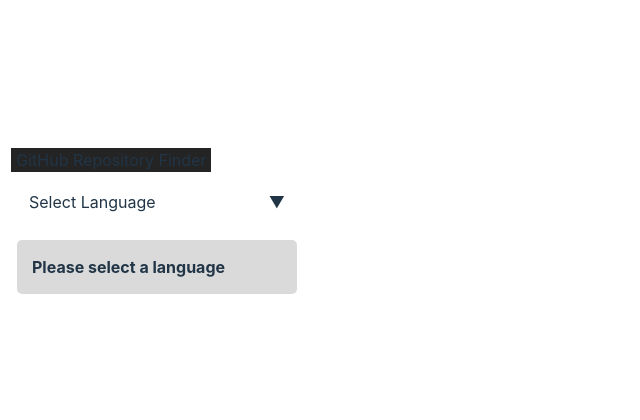
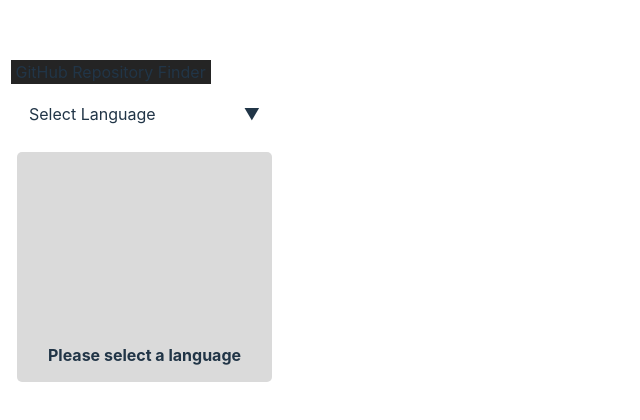
Before and after one commit to Jaunty5899/GitHubRandomRepositoryFinder, a React (Vite) app: page / in a window 1280 px wide. Shown: the part 162-582 px from the top of the page, without its empty margins (0-640 px from the left). Built offline with nearby package versions, Linux system fonts and the light colour scheme.

Commit message:
alignment fixes in card

```diff
--- a/src/Card.css
+++ b/src/Card.css
@@ -4,7 +4,13 @@
   background-color: rgba(128, 128, 128, 0.289);
   border-radius: 5px;
   padding: 15px;
-  width: 250px;
+  width: 225px;
+  min-height: 200px;
+}
+.cardBody {
+  display: flex;
+  flex-direction: column;
+  flex-grow: 1;
 }
 .cardTitle {
   margin: 0;
@@ -14,6 +20,7 @@
   color: rgb(255, 255, 255, 0.8);
   font-size: smaller;
   word-wrap: break-word;
+  flex-grow: 1;
 }
 .repoInfo {
   display: flex;
@@ -38,3 +45,13 @@
 .retry {
   background-color: rgba(255, 0, 0, 0.5);
 }
+.centerElements {
+  display: grid;
+}
+.centerElements > h4 {
+  align-self: flex-end;
+  justify-self: center;
+}
+.centerElements > button {
+  align-self: flex-end;
+}
--- a/src/Card.jsx
+++ b/src/Card.jsx
@@ -5,9 +5,12 @@
 }
 
 export default function Card({ Data, selectFunction }) {
-  console.log(Data);
   return (
-    <div className={`cardContainer ${Data.error && "cardBackgroundRed"}`}>
+    <div
+      className={`cardContainer ${
+        Data.error && "cardBackgroundRed centerElements"
+      } ${!Data.item && "centerElements"}`}
+    >
       <h4 className="cardTitle">
         {!Data.item
           ? "Please select a language"
@@ -18,7 +21,7 @@
       {Data.item && (
         <>
           {!Data.error && (
-            <>
+            <div className="cardBody">
               <p className="cardDescription">{Data.item.description}</p>
               <div className="repoInfo">
                 <div className="repoInfoLanguage">
@@ -52,7 +55,7 @@
                   </span>
                 </div>
               </div>
-            </>
+            </div>
           )}
           <button
             className={`refreshButton material-icons ${Data.error && "retry"}`}
```
